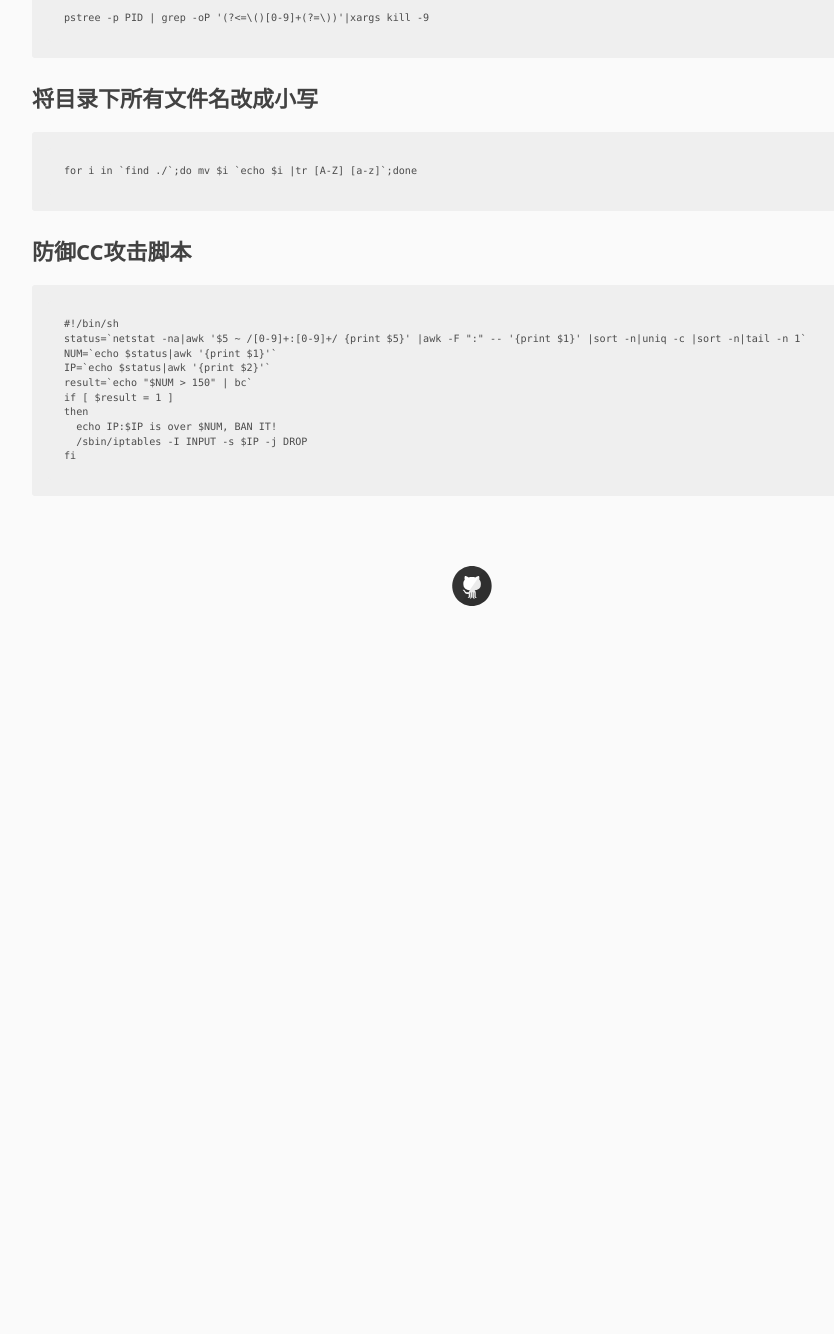
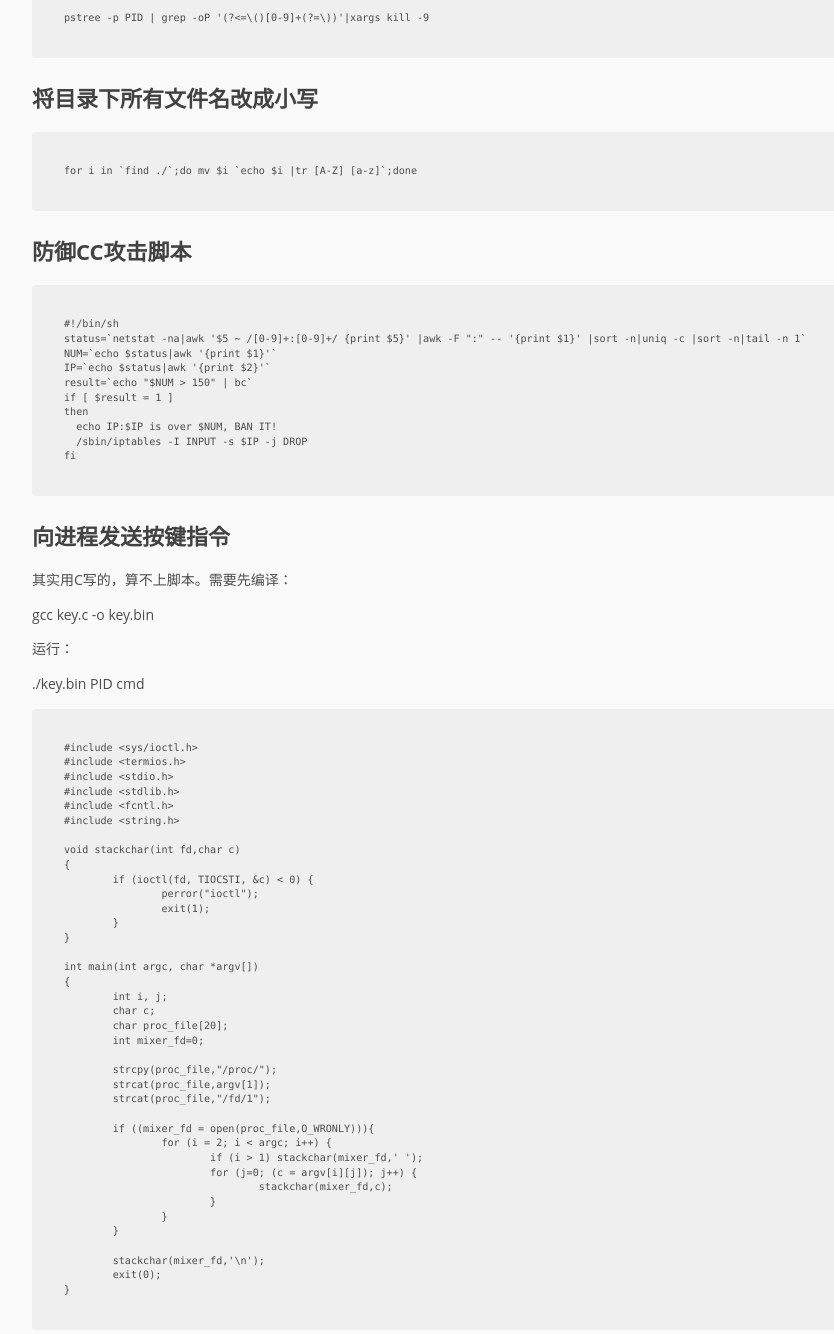
Before and after one commit to pingmalu/pingmalu.github.io, a Jekyll site: the page built from _posts/2017-01-22-Linux常用脚本.md, in a window 1280 px wide and 1400 px high, scrolled down 1324 px. Shown: the top 1334 px of the window, without its empty margins (168-1002 px from the left). Built offline with Jekyll 4.4.1, drawn with Linux system fonts in a browser that asks for light colours; nearby versions of some CDN libraries; before the commit the page ends 1954 px from its top, so only the background shows below that.

Commit message:
'update'

```diff
--- a/_posts/2017-01-22-Linux常用脚本.md
+++ b/_posts/2017-01-22-Linux常用脚本.md
@@ -72,3 +72,52 @@ title:  "Linux常用脚本"
 	  echo IP:$IP is over $NUM, BAN IT!
 	  /sbin/iptables -I INPUT -s $IP -j DROP
 	fi
+
+# 向进程发送按键指令
+
+其实用C写的，算不上脚本。需要先编译：
+
+gcc key.c -o key.bin
+
+运行：
+
+./key.bin PID cmd
+
+	#include <sys/ioctl.h>
+	#include <termios.h>
+	#include <stdio.h>
+	#include <stdlib.h>
+	#include <fcntl.h>
+	#include <string.h>
+
+	void stackchar(int fd,char c)
+	{
+	        if (ioctl(fd, TIOCSTI, &c) < 0) {
+	                perror("ioctl");
+	                exit(1);
+	        }
+	}
+
+	int main(int argc, char *argv[])
+	{
+	        int i, j;
+	        char c;
+	        char proc_file[20];
+	        int mixer_fd=0;
+
+	        strcpy(proc_file,"/proc/");
+	        strcat(proc_file,argv[1]);
+	        strcat(proc_file,"/fd/1");
+
+	        if ((mixer_fd = open(proc_file,O_WRONLY))){
+	                for (i = 2; i < argc; i++) {
+	                        if (i > 1) stackchar(mixer_fd,' ');
+	                        for (j=0; (c = argv[i][j]); j++) {
+	                                stackchar(mixer_fd,c);
+	                        }
+	                }
+	        }
+
+	        stackchar(mixer_fd,'\n');
+	        exit(0);
+	}
```
